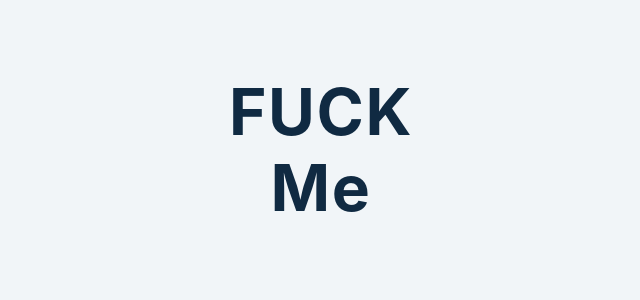
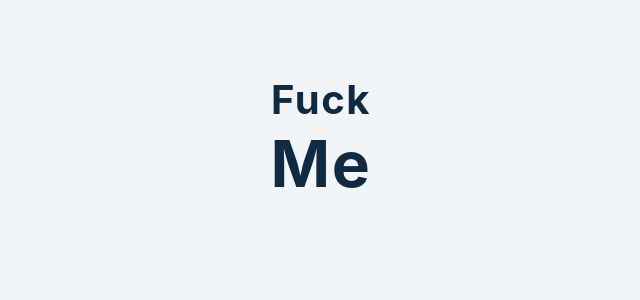
Before and after one commit to alivarastepour/react, a React (Create React App) app: page / in a window 1280 px wide. Shown: the top 300 px of the page, without its empty margins (319-959 px from the left). Built offline with nearby package versions, Linux system fonts and the light colour scheme.

Commit message:
render props(rendering another component)

```diff
--- a/src/tutorial/16-render-props/render-props.js
+++ b/src/tutorial/16-render-props/render-props.js
@@ -8,7 +8,7 @@ const Setup = () => {
 
 const App = () => {
     return (
-        <API value='me' render1={() => <h1>FUCK</h1>} render={() => <div>FUCK</div>}/>
+        <API value='me' render1={() => <OtherComponent/>} render={() => <div>FUCK</div>}/>
     )
 }
 const API = (props) => {
@@ -18,4 +18,8 @@ const API = (props) => {
     </>
 }
 
+const OtherComponent = ( )=> {
+    return <h2>Fuck</h2>
+}
+
 export default Setup
```
